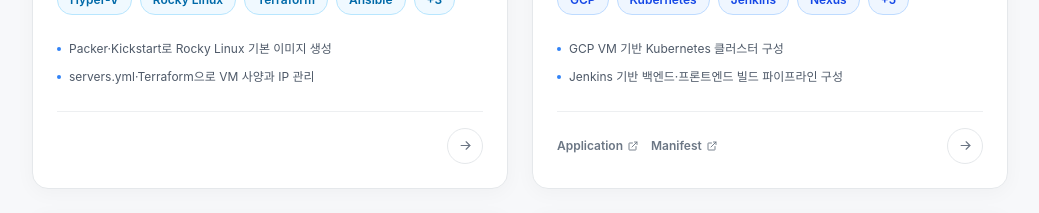
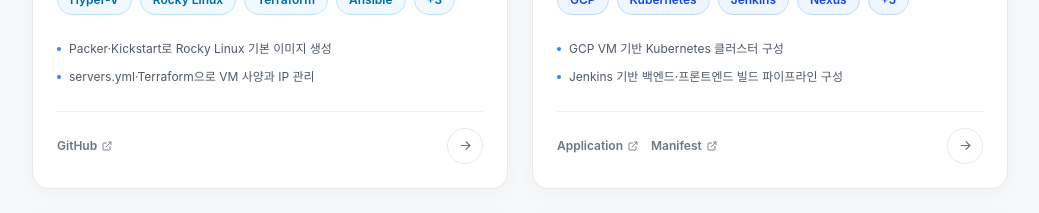
Before and after one commit to IMjaeyongpark/Portfolio, a React (Vite) app: page / in a window 1280 px wide. Shown: the part 2180-2393 px from the top of the page, without its empty margins (120-1159 px from the left). Built offline with nearby package versions, Linux system fonts and the light colour scheme.

Commit message:
content: Hyper-V 템플릿 저장소 링크 추가

```diff
--- a/src/data/projects.js
+++ b/src/data/projects.js
@@ -37,7 +37,7 @@ const projectItems = [
         result: 'VM 설정을 코드로 재사용할 수 있게 했으며, 현재 사내 테스트 서버에서 생성·설정·삭제 흐름을 사용 테스트 중입니다.',
       },
     ],
-    github: '',
+    github: 'https://github.com/IMjaeyongpark/rocky-hyperv-template',
     architecture: '',
     architectureAlt: '',
     images: [],
```
